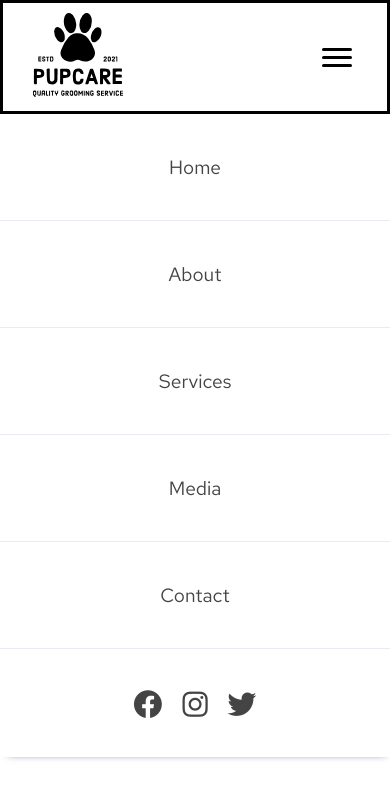
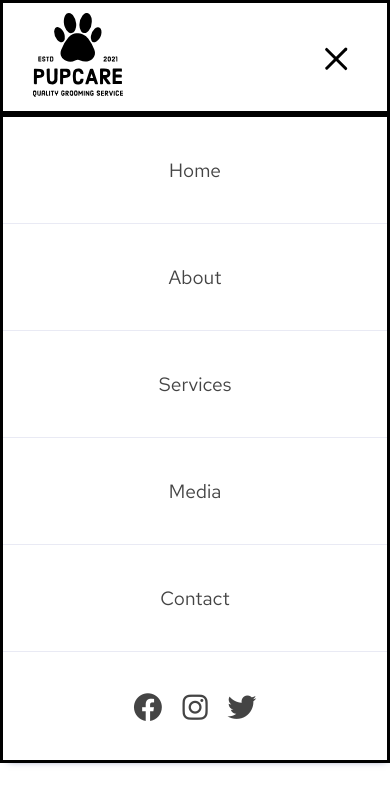
Before and after one commit to otfigo87/accessibility_WCAG, a plain HTML site: page index.html in a window 390 px wide. Both pictures are taken after a click on the button "Open and Close Navigation". Drawn offline with Linux system fonts and the light colour scheme; a web font is replaced by a local one.

Commit message:
mobile menu toggle

```diff
--- a/scripts/script.js
+++ b/scripts/script.js
@@ -1 +1,7 @@
-console.log("connected!!!");
+const mobileMenuTrigger = document.getElementById('mobileMenuTrigger');
+const mobileMenu = document.querySelector('.nav-links-container');
+
+mobileMenuTrigger.addEventListener('click', () => {
+    mobileMenu.classList.toggle('active');
+    mobileMenuTrigger.classList.toggle('active');
+})
--- a/styles/styles.css
+++ b/styles/styles.css
@@ -9,6 +9,9 @@
 html, body {
     overflow-x: hidden;
     height: 1000px;
+}
+body::-webkit-scrollbar {
+    display: none;
 }
 
 ul {
@@ -36,6 +39,7 @@ a {
     background-color: #000;
     margin: 5px;
     border-radius: 5px;
+    transition: transform 0.5s ease;
 }
 
 .nav-logo-container {
@@ -68,3 +72,27 @@ a {
     font-size: 1.8rem;
     padding-bottom: 35px;
 }
+.nav-links-container {
+    border: solid;
+    max-height: 0px;
+    /* visibility: hidden; */
+    overflow-y: hidden;
+    transition: all 0.5s ease-in-out;
+}
+
+.active {
+    /* visibility: visible; */
+    max-height: 2000px;
+}
+
+.active .line1 {
+    transform: rotate(-45deg) translate(-7px, 6px);
+}
+
+.active .line2 {
+    opacity: 0;
+}
+
+.active .line3 {
+    transform: rotate(45deg) translate(-5.2px, -4px);
+}
```
